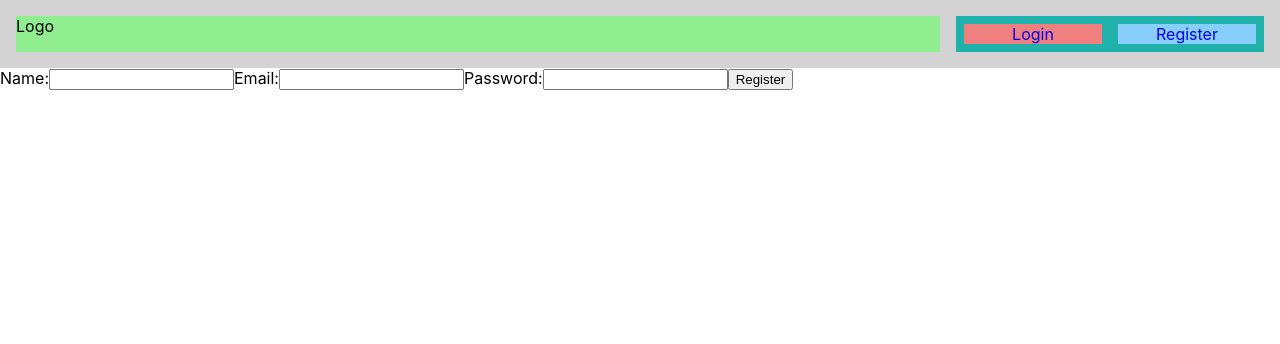
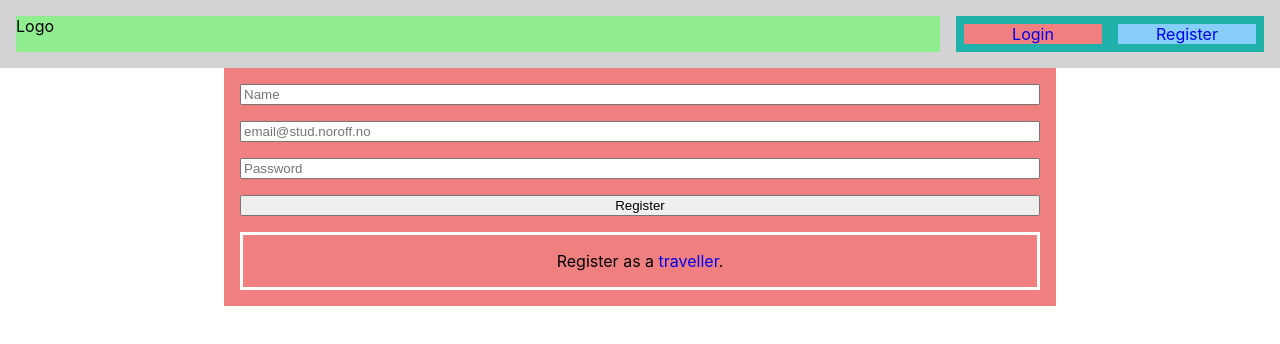
Before and after one commit to NehGuk/holidaze-ng, a React (Create React App) app: page /register-manager in a window 1280 px wide. Shown: the top 344 px of the page. Built offline with nearby package versions, Linux system fonts and the light colour scheme; the HTML template or start-up script is replaced by a standard one.

Commit message:
Adds register functionality for managers

```diff
--- a/src/components/AppRoutes/AppRoutes.jsx
+++ b/src/components/AppRoutes/AppRoutes.jsx
@@ -6,6 +6,7 @@ import Register from "../Register/Register";
 import NotFound from "../NotFound/NotFound";
 import Layout from "../Layout/Layout";
 import RegisterManager from "../Register/RegisterManager";
+import RegisterTraveller from "../Register/RegisterTraveller";
 
 export default function AppRoutes() {
   return (
@@ -17,7 +18,7 @@ export default function AppRoutes() {
           <Route path="login" element={<Login />} />
           <Route path="register" element={<Register />} />
           <Route path="register-manager" element={<RegisterManager />} />
-          <Route path="register-traveller" element={<RegisterManager />} />
+          <Route path="register-traveller" element={<RegisterTraveller />} />
           <Route path="*" element={<NotFound />} />
         </Route>
       </Routes>
--- a/src/components/Register/RegisterManager.jsx
+++ b/src/components/Register/RegisterManager.jsx
@@ -3,10 +3,15 @@ import { yupResolver } from "@hookform/resolvers/yup";
 import * as yup from "yup";
 import { useState } from "react";
 import { Link } from "react-router-dom";
+import { RegisterFormContainer, RegisterFormStatusMessages } from "./RegisterManager.style";
 
 const schema = yup.object().shape({
   name: yup.string().required("Please enter your name"),
-  email: yup.string().email("Please enter a valid email address").required("Please enter your email address"),
+  email: yup
+    .string()
+    .email("Enter a valid @noroff.no email address")
+    .matches(/^[\w\-.]+@(stud\.)?noroff\.no$/, "Enter a valid @noroff.no email address")
+    .required("Please enter your email address"),
   password: yup.string().required("Please enter your password").min(8, "Password should be at least 8 characters"),
 });
 
@@ -52,27 +57,42 @@ export default function RegisterManager() {
   };
 
   return (
+    <div>
       <form onSubmit={handleSubmit(onSubmit)}>
-      <label htmlFor="name">Name:</label>
-      <input type="text" {...register("name")} />
+        <RegisterFormContainer>
+          <label htmlFor="name" hidden>
+            Name:
+          </label>
+          <input type="text" {...register("name")} placeholder="Name" />
           {errors.name && <p>{errors.name.message}</p>}
 
-      <label htmlFor="email">Email:</label>
-      <input type="email" {...register("email")} />
+          <label htmlFor="email" hidden>
+            Email:
+          </label>
+          <input type="email" {...register("email")} placeholder="email@stud.noroff.no" />
           {errors.email && <p>{errors.email.message}</p>}
 
-      <label htmlFor="password">Password:</label>
-      <input type="password" {...register("password")} />
+          <label htmlFor="password" hidden>
+            Password:
+          </label>
+          <input type="password" {...register("password")} placeholder="Password" />
           {errors.password && <p>{errors.password.message}</p>}
 
           <button type="submit">Register</button>
 
+          <RegisterFormStatusMessages>
             {error && <p>{errorMessage}</p>}
             {success && (
               <p>
                 Registration successful! Click here to <Link to="/login">Login</Link>.
               </p>
             )}
+            <div>
+              Register as a <Link to="/register-traveller">traveller</Link>.
+            </div>
+          </RegisterFormStatusMessages>
+        </RegisterFormContainer>
       </form>
+    </div>
   );
 }
--- a/src/components/Register/RegisterManager.style.jsx
+++ b/src/components/Register/RegisterManager.style.jsx
@@ -1 +1,16 @@
 import styled from "styled-components";
+
+export const RegisterFormContainer = styled.div`
+  background: lightcoral;
+  max-width: 800px;
+  padding: 1em;
+  margin: 0 auto;
+  display: grid;
+  gap: 1em;
+`;
+
+export const RegisterFormStatusMessages = styled.div`
+  border: 0.2em solid white;
+  padding: 1em;
+  text-align: center;
+`;
```
Lines whose indentation alone changed are shown as unchanged.
